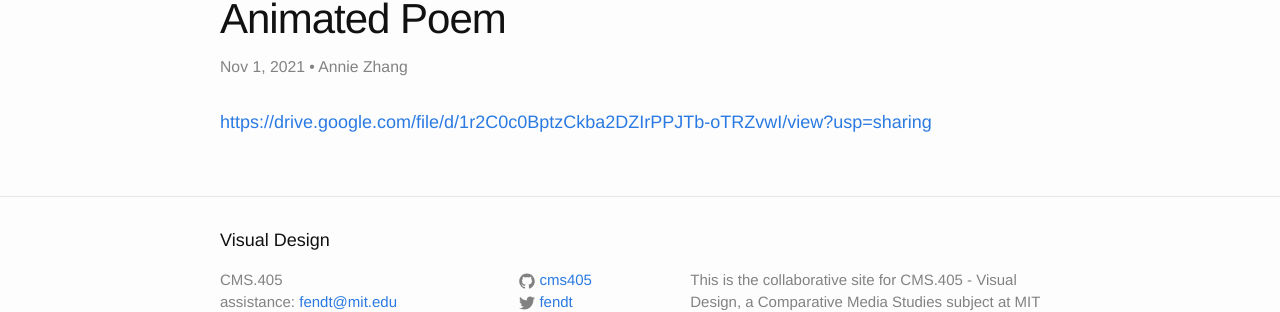
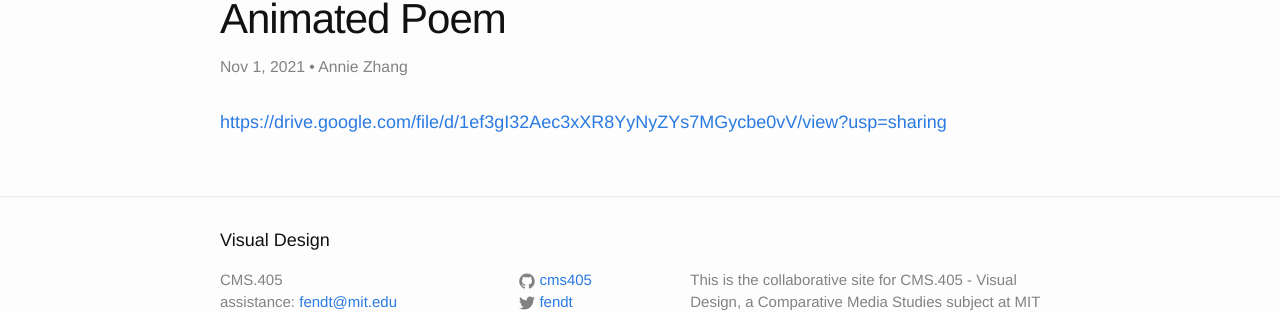
Before and after one commit to cms635/cms405.github.io, a Jekyll site: the page built from _posts/2021-11-01-animated-poem.md, in a window 1280 px wide. Shown: the part 150-462 px from the top of the page. Built offline with Jekyll 4.4.1, drawn with Linux system fonts in a browser that asks for light colours; some of the changed lines change nothing that is shown.

Commit message:
Update 2021-11-01-animated-poem.md

```diff
--- a/_posts/2021-11-01-animated-poem.md
+++ b/_posts/2021-11-01-animated-poem.md
@@ -5,4 +5,4 @@
 title: Animated Poem
 author: Annie Zhang
 ---
-[https://drive.google.com/file/d/1r2C0c0BptzCkba2DZIrPPJTb-oTRZvwI/view?usp=sharing](https://drive.google.com/file/d/1r2C0c0BptzCkba2DZIrPPJTb-oTRZvwI/view?usp=sharing)
+[https://drive.google.com/file/d/1ef3gI32Aec3xXR8YyNyZYs7MGycbe0vV/view?usp=sharing](https://drive.google.com/file/d/1ef3gI32Aec3xXR8YyNyZYs7MGycbe0vV/view?usp=sharing)
```
